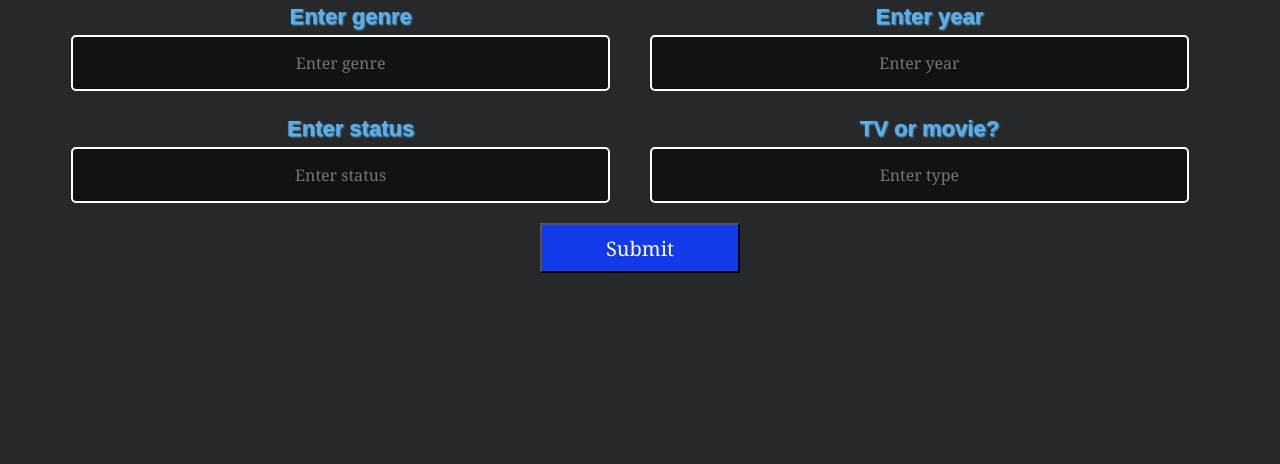
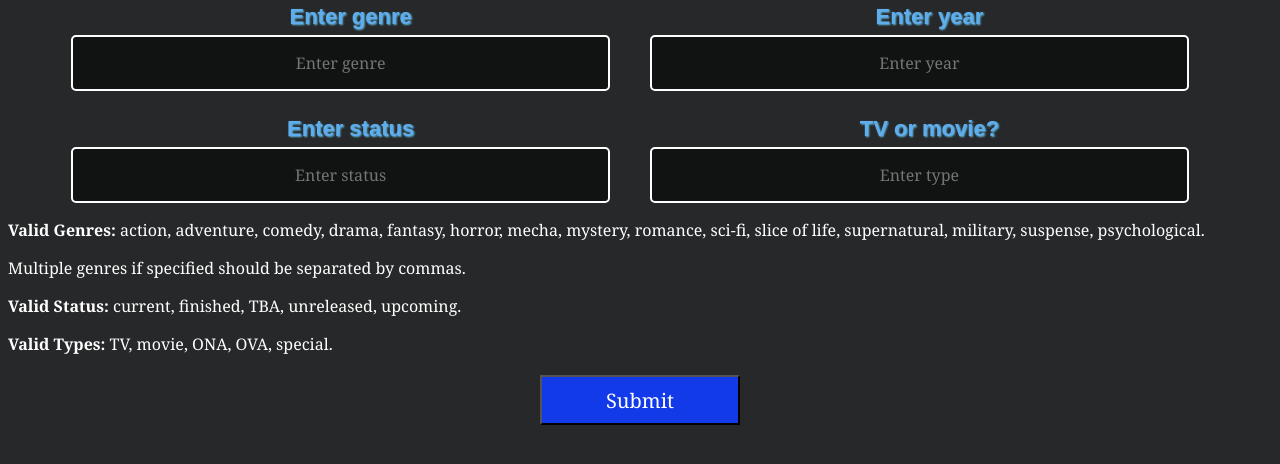
Before and after one commit to 10billionpercent/Sukito, a Flask app: page /old in a window 1280 px wide. Shown: the part 126-590 px from the top of the page. Run offline with Flask 2, Linux system fonts and the light colour scheme.

Commit message:
Update old_input.html

```diff
--- a/templates/old_input.html
+++ b/templates/old_input.html
@@ -86,6 +86,12 @@
             <input name="type" type="text" placeholder="Enter type" />
         </div>
     </div>
+<div>
+        <p><strong>Valid Genres:</strong> action, adventure, comedy, drama, fantasy, horror, mecha, mystery, romance, sci-fi, slice of life, supernatural, military, suspense, psychological.</p>
+        <p> Multiple genres if specified should be separated by commas.</p>
+        <p><strong>Valid Status:</strong> current, finished, TBA, unreleased, upcoming.</p>
+        <p><strong>Valid Types:</strong> TV, movie, ONA, OVA, special.</p>
+    </div>
 
     <div style="text-align: center;">
         <button type="submit" style="height: 50px;">Submit</button>
```
